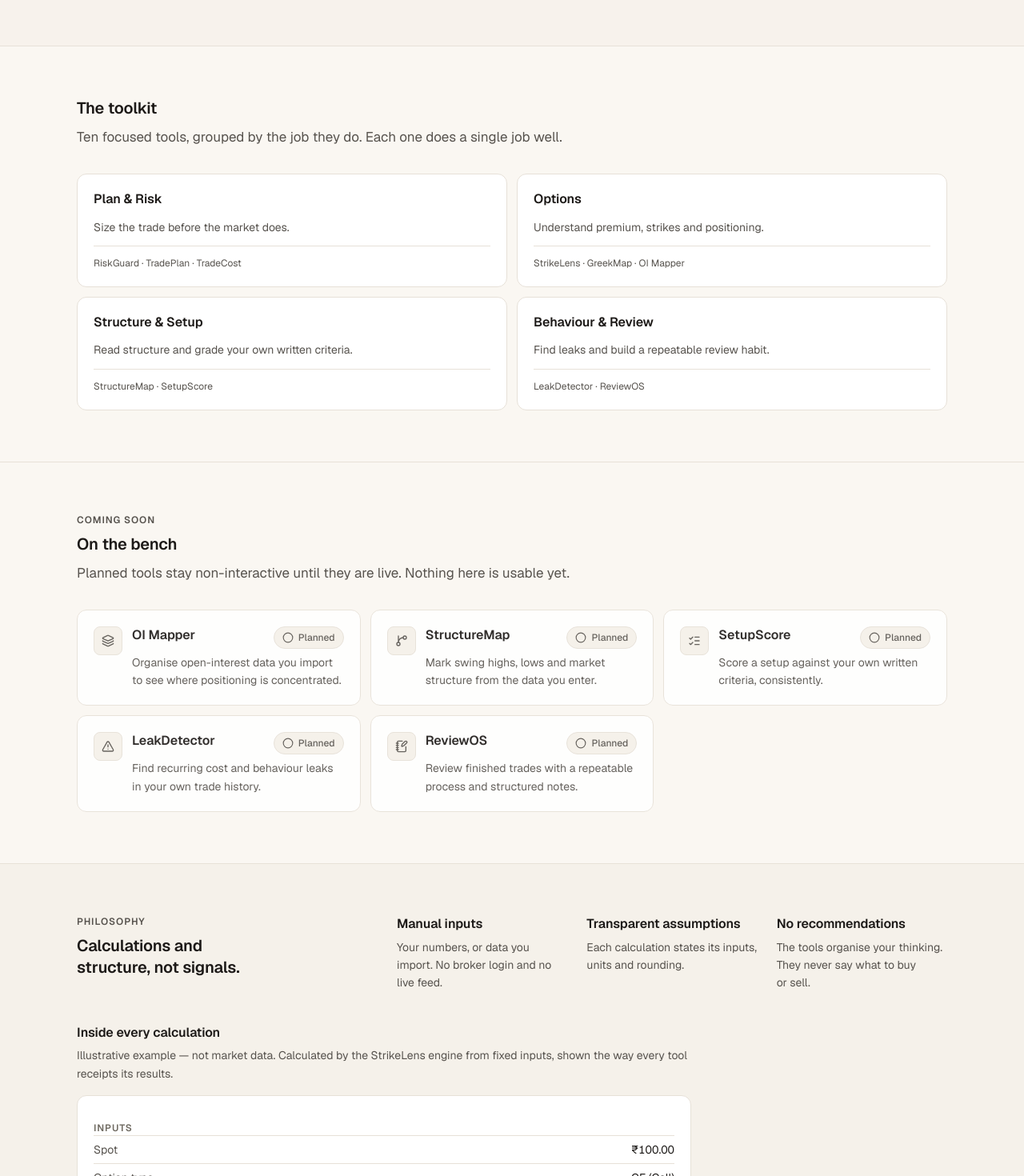
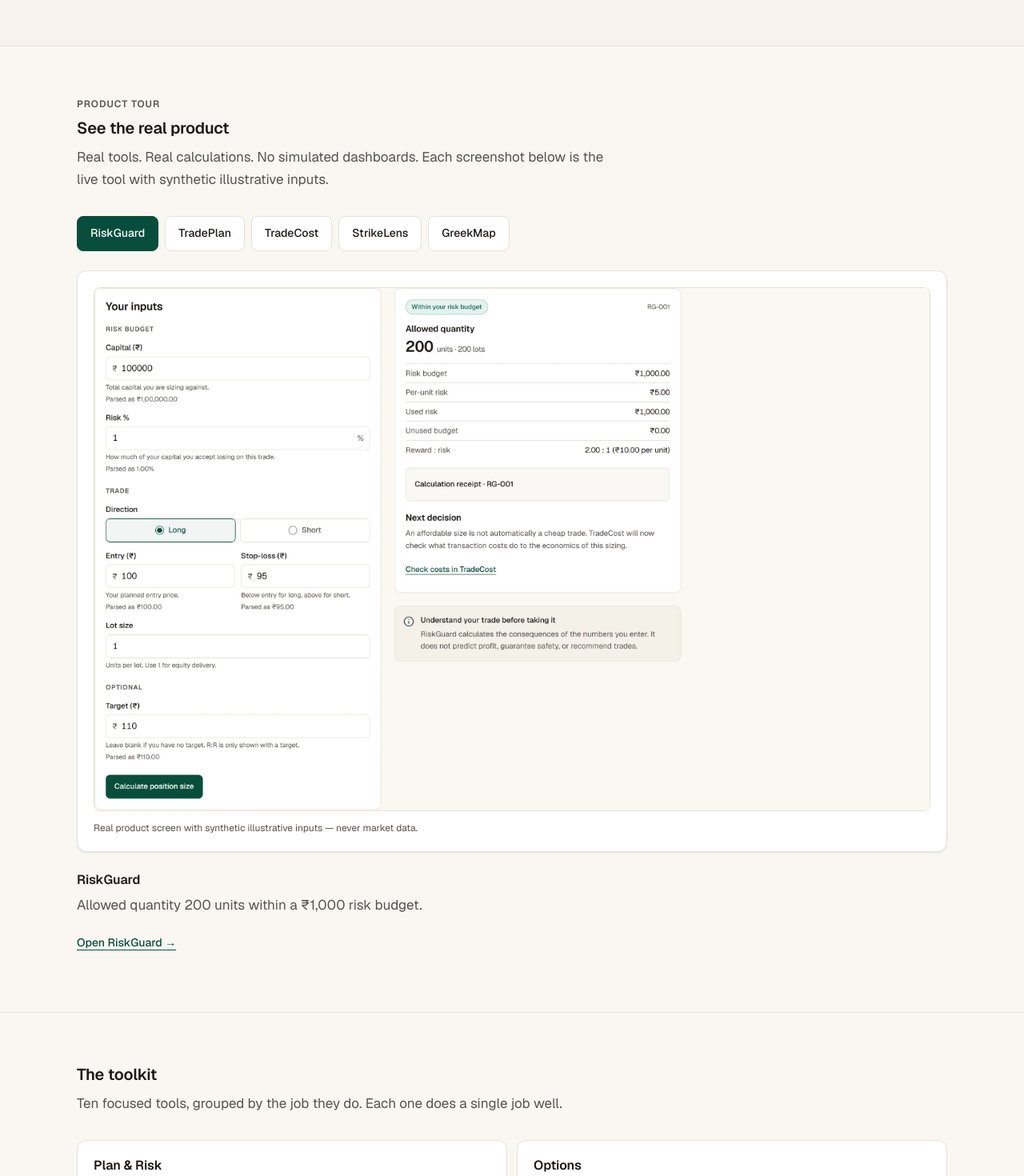
Before and after one commit to kaushalbhat0-personal/micronest-traderOS, a Next.js app: page / in a window 1280 px wide. Shown: the part 2020-3490 px from the top of the page at 80% size. Built offline with nearby package versions, Linux system fonts and the light colour scheme; no server answers.

Commit message:
feat: integrate real product showcase into homepage

```diff
--- a/app/page.tsx
+++ b/app/page.tsx
@@ -10,6 +10,7 @@
 import Link from "next/link";
 
 import { Container } from "@/components/layout/container";
+import { ProductShowcase } from "@/components/home/product-showcase";
 import { buttonClasses } from "@/components/ui/button";
 import { Callout } from "@/components/ui/callout";
 import { Card } from "@/components/ui/card";
@@ -303,6 +304,25 @@
         <Container className="py-12 sm:py-16">
           <Reveal>
             <div className="max-w-2xl">
+              <p className="type-eyebrow text-ink-muted">Product tour</p>
+              <h2 className="type-section mt-2">See the real product</h2>
+              <p className="type-body mt-2 text-ink-muted">
+                Real tools. Real calculations. No simulated dashboards. Each screenshot below is the
+                live tool with synthetic illustrative inputs.
+              </p>
+            </div>
+          </Reveal>
+
+          <Reveal className="mt-8" delay={60}>
+            <ProductShowcase />
+          </Reveal>
+        </Container>
+      </section>
+
+      <section className="border-b border-line">
+        <Container className="py-12 sm:py-16">
+          <Reveal>
+            <div className="max-w-2xl">
               <h2 className="type-section">The toolkit</h2>
               <p className="type-body mt-2 text-ink-muted">
                 Ten focused tools, grouped by the job they do. Each one does a single job well.
--- /dev/null
+++ b/components/home/product-showcase.tsx
@@ -0,0 +1,132 @@
+"use client";
+
+import Image from "next/image";
+import Link from "next/link";
+import { useState } from "react";
+
+import { cn } from "@/lib/utils";
+
+/**
+ * Real-product showcase (UI-6C). One interactive island: five tool selectors
+ * drive a single `next/image` panel plus one outcome sentence and one live
+ * link. Screenshots are frozen UI-6B derivatives — never regenerated,
+ * cropped, or annotated here. Switching is instant by design: only the
+ * selected image renders, so there is no crossfade, preload machinery, or
+ * animation dependency.
+ */
+
+type ShowcaseKey = "risk-guard" | "trade-plan" | "trade-cost" | "strike-lens" | "greek-map";
+
+type ShowcaseEntry = {
+  key: ShowcaseKey;
+  name: string;
+  image: string;
+  alt: string;
+  outcome: string;
+  route: string;
+};
+
+const SHOWCASE_ORDER: readonly ShowcaseEntry[] = [
+  {
+    key: "risk-guard",
+    name: "RiskGuard",
+    image: "/product/risk-guard.webp",
+    alt: "RiskGuard result showing 200 allowed units within a \u20B91,000 risk budget.",
+    outcome: "Allowed quantity 200 units within a \u20B91,000 risk budget.",
+    route: "/tools/risk-guard",
+  },
+  {
+    key: "trade-plan",
+    name: "TradePlan",
+    image: "/product/trade-plan.webp",
+    alt: "TradePlan showing a coherent long plan with a 2.00 reward-to-risk ratio.",
+    outcome:
+      "Coherent long plan with entry \u20B9100, stop \u20B995 and target \u20B9110 \u2014 2.00 reward-to-risk.",
+    route: "/tools/trade-plan",
+  },
+  {
+    key: "trade-cost",
+    name: "TradeCost",
+    image: "/product/trade-cost.webp",
+    alt: "TradeCost showing \u20B91,906.23 net P&L after \u20B993.77 in transaction charges.",
+    outcome: "Net P&L \u20B91,906.23 after \u20B993.77 in transaction charges.",
+    route: "/tools/trade-cost",
+  },
+  {
+    key: "strike-lens",
+    name: "StrikeLens",
+    image: "/product/strike-lens.webp",
+    alt: "StrikeLens comparing 95 and 105 CE strikes with intrinsic, extrinsic and breakeven values.",
+    outcome: "95 CE and 105 CE compared side by side on price split and breakeven.",
+    route: "/tools/strike-lens",
+  },
+  {
+    key: "greek-map",
+    name: "GreekMap",
+    image: "/product/greek-map.webp",
+    alt: "GreekMap showing a \u20B92.54 model value and five option Greeks for a 30-day ATM call.",
+    outcome: "30-day ATM call modelled at \u20B92.54, with five Greeks alongside.",
+    route: "/tools/greek-map",
+  },
+] as const;
+
+const DEFAULT_KEY: ShowcaseKey = "risk-guard";
+
+export function ProductShowcase() {
+  const [selected, setSelected] = useState<ShowcaseKey>(DEFAULT_KEY);
+  const active = SHOWCASE_ORDER.find((entry) => entry.key === selected) ?? SHOWCASE_ORDER[0]!;
+
+  return (
+    <div>
+      <div role="group" aria-label="Choose a tool to preview" className="flex flex-wrap gap-2">
+        {SHOWCASE_ORDER.map((entry) => {
+          const pressed = entry.key === active.key;
+          return (
+            <button
+              key={entry.key}
+              type="button"
+              aria-pressed={pressed ? "true" : "false"}
+              onClick={() => setSelected(entry.key)}
+              className={cn(
+                "type-label inline-flex min-h-11 items-center justify-center rounded-lg border px-4 py-2 transition-colors duration-150",
+                pressed
+                  ? "border-primary bg-primary text-on-primary"
+                  : "border-line bg-surface text-ink hover:bg-surface-muted",
+              )}
+            >
+              {entry.name}
+            </button>
+          );
+        })}
+      </div>
+
+      <figure className="mt-6 overflow-hidden rounded-xl border border-line bg-surface p-3 shadow-1 sm:p-5">
+        <Image
+          key={active.key}
+          src={active.image}
+          alt={active.alt}
+          width={2880}
+          height={1800}
+          sizes="(max-width: 640px) 100vw, (max-width: 1152px) 90vw, 1120px"
+          priority={active.key === DEFAULT_KEY}
+          className="h-auto w-full rounded-lg border border-line"
+          data-testid="showcase-image"
+        />
+        <figcaption className="type-caption mt-3 text-ink-muted">
+          Real product screen with synthetic illustrative inputs — never market data.
+        </figcaption>
+      </figure>
+
+      <div aria-live="polite" className="mt-6 max-w-2xl">
+        <p className="type-subtitle">{active.name}</p>
+        <p className="type-body mt-1.5 text-ink-muted">{active.outcome}</p>
+        <Link
+          href={active.route}
+          className="type-label mt-3 inline-flex min-h-11 items-center text-primary underline underline-offset-4"
+        >
+          Open {active.name} {"\u2192"}
+        </Link>
+      </div>
+    </div>
+  );
+}
```
Also changed, not shown: 2 other files (tests, documents, lock files or other folders).
